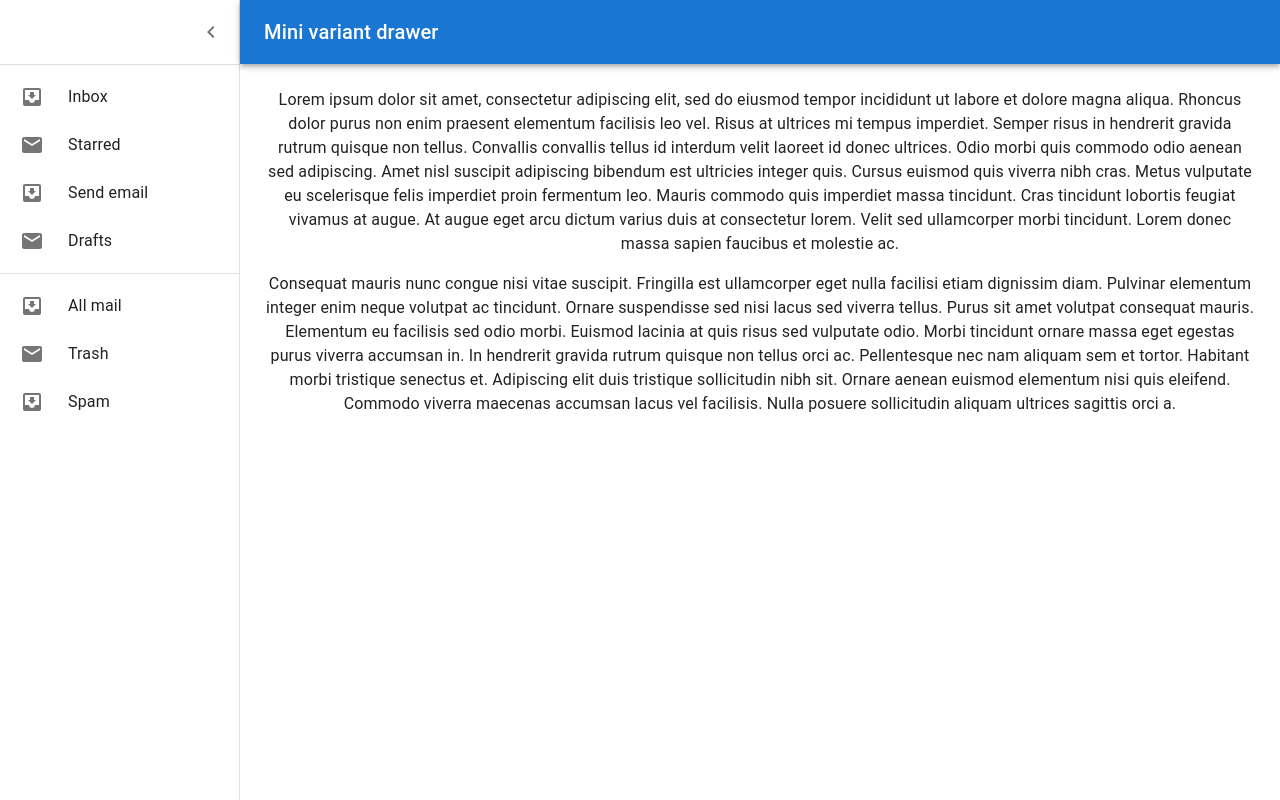
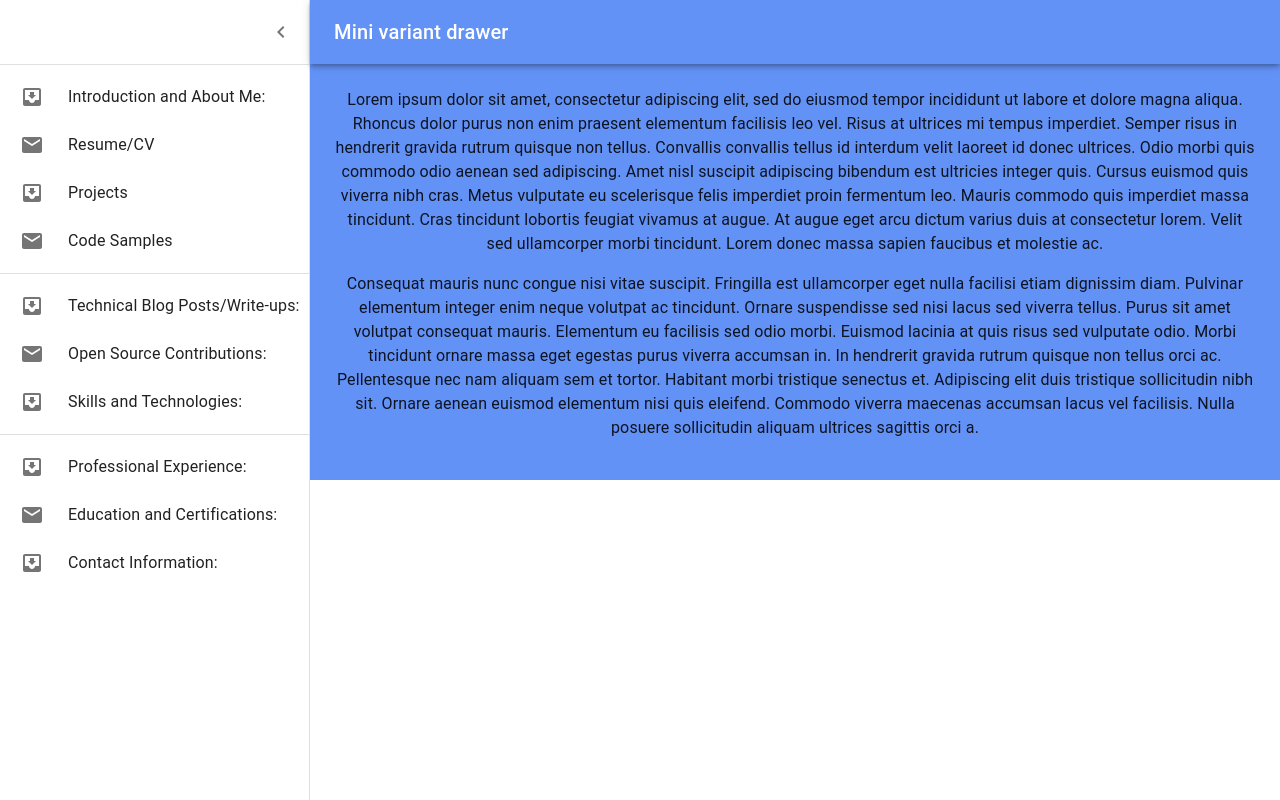
Before and after one commit to Sundar111-rgb/NewTaskReact, a React (Create React App) app in the folder tunnel/: page / in a window 1280 px wide. Both pictures are taken after a click on the button 32 px from the left and 32 px from the top of the page. Built offline with nearby package versions, Linux system fonts and the light colour scheme.

Commit message:
Post changes

```diff
--- a/tunnel/src/ResponsiveDrawer.js
+++ b/tunnel/src/ResponsiveDrawer.js
@@ -19,7 +19,7 @@ import ListItemText from '@mui/material/ListItemText';
 import InboxIcon from '@mui/icons-material/MoveToInbox';
 import MailIcon from '@mui/icons-material/Mail';
 
-const drawerWidth = 240;
+const drawerWidth = 310;
 
 const openedMixin = (theme) => ({
   width: drawerWidth,
@@ -99,9 +99,9 @@ export default function MiniDrawer() {
   };
 
   return (
-    <Box sx={{ display: 'flex' }}>
+    <Box sx={{ display: 'flex', backgroundColor:'#6392F7' }}>
       <CssBaseline />
-      <AppBar position="fixed" open={open}>
+      <AppBar position="fixed" open={open} style={{ backgroundColor:'#6392F7'}}>
         <Toolbar>
           <IconButton
             color="inherit"
@@ -120,7 +120,7 @@ export default function MiniDrawer() {
           </Typography>
         </Toolbar>
       </AppBar>
-      <Drawer variant="permanent" open={open}>
+      <Drawer variant="permanent" open={open} style={{ backgroundColor:'#6392F7'}}>
         <DrawerHeader>
           <IconButton onClick={handleDrawerClose}>
             {theme.direction === 'rtl' ? <ChevronRightIcon /> : <ChevronLeftIcon />}
@@ -128,7 +128,7 @@ export default function MiniDrawer() {
         </DrawerHeader>
         <Divider />
         <List>
-          {['Inbox', 'Starred', 'Send email', 'Drafts'].map((text, index) => (
+          {['Introduction and About Me:', 'Resume/CV', 'Projects', 'Code Samples'].map((text, index) => (
             <ListItem key={text} disablePadding sx={{ display: 'block' }}>
               <ListItemButton
                 sx={{
@@ -153,7 +153,32 @@ export default function MiniDrawer() {
         </List>
         <Divider />
         <List>
-          {['All mail', 'Trash', 'Spam'].map((text, index) => (
+          {['Technical Blog Posts/Write-ups: ', 'Open Source Contributions:', 'Skills and Technologies:'].map((text, index) => (
+            <ListItem key={text} disablePadding sx={{ display: 'block' }}>
+              <ListItemButton
+                sx={{
+                  minHeight: 48,
+                  justifyContent: open ? 'initial' : 'center',
+                  px: 2.5,
+                }}
+              >
+                <ListItemIcon
+                  sx={{
+                    minWidth: 0,
+                    mr: open ? 3 : 'auto',
+                    justifyContent: 'center',
+                  }}
+                >
+                  {index % 2 === 0 ? <InboxIcon /> : <MailIcon />}
+                </ListItemIcon>
+                <ListItemText primary={text} sx={{ opacity: open ? 1 : 0 }} />
+              </ListItemButton>
+            </ListItem>
+          ))}
+        </List>
+        <Divider />
+        <List>
+          {['Professional Experience: ', 'Education and Certifications:', 'Contact Information:'].map((text, index) => (
             <ListItem key={text} disablePadding sx={{ display: 'block' }}>
               <ListItemButton
                 sx={{
@@ -177,7 +202,7 @@ export default function MiniDrawer() {
           ))}
         </List>
       </Drawer>
-      <Box component="main" sx={{ flexGrow: 1, p: 3 }}>
+      <Box component="main" sx={{ flexGrow: 1, p: 3 }} style={{ backgroundColor:'#6392F7'}}>
         <DrawerHeader />
         <Typography paragraph>
           Lorem ipsum dolor sit amet, consectetur adipiscing elit, sed do eiusmod
--- a/tunnel/src/index.js
+++ b/tunnel/src/index.js
@@ -8,9 +8,8 @@ import { StyledEngineProvider } from '@mui/material/styles';
 const root = ReactDOM.createRoot(document.getElementById('root'));
 root.render(
   <React.StrictMode>
-        <StyledEngineProvider injectFirst>
-
-    <App />
+    <StyledEngineProvider injectFirst>
+      <App />
     </StyledEngineProvider>
   </React.StrictMode>
 );
```
